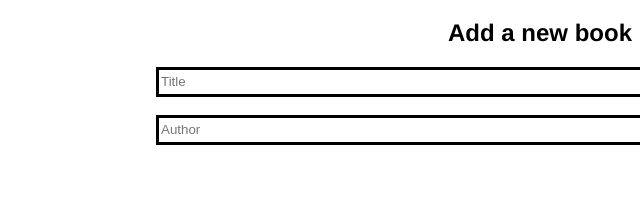
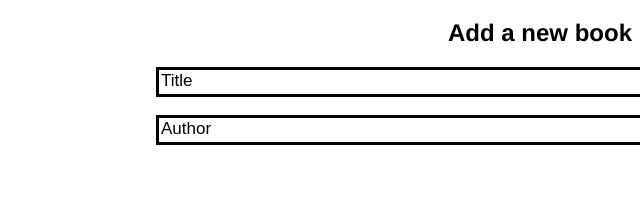
Before and after one commit to samlorlah/awesome-books, a website: page index.html in a window 1280 px wide. Both pictures are taken after a click on the link "Add new". Shown: the part 175-372 px from the top of the page, 100-740 px from the left. Drawn offline with Linux system fonts and the light colour scheme.

Commit message:
Style the placeholder texts in input fields

```diff
--- a/style.css
+++ b/style.css
@@ -57,6 +57,11 @@ h2 {
   height: 30px;
   border: 3px solid #000;
   width: 100%;
+}
+
+#add-books-form input::placeholder {
+  color: #000;
+  font-size: 17px;
 }
 
 button {
```
